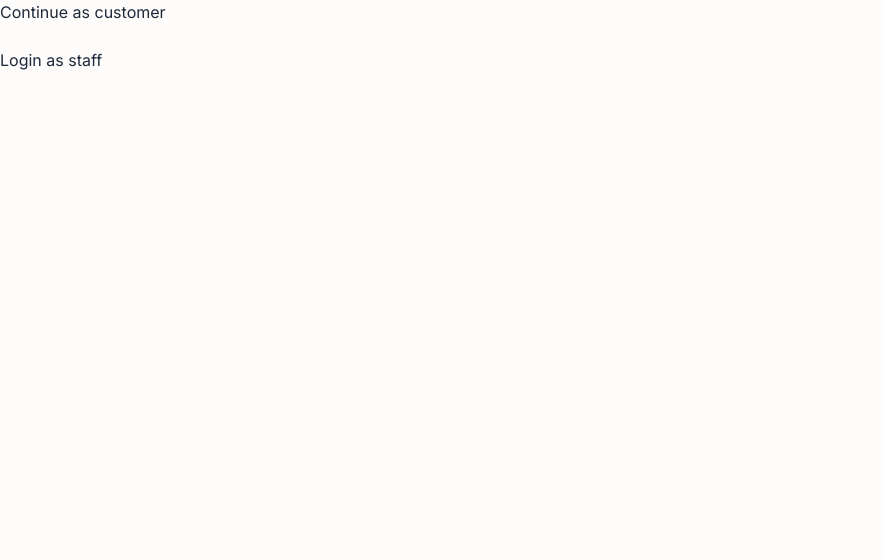
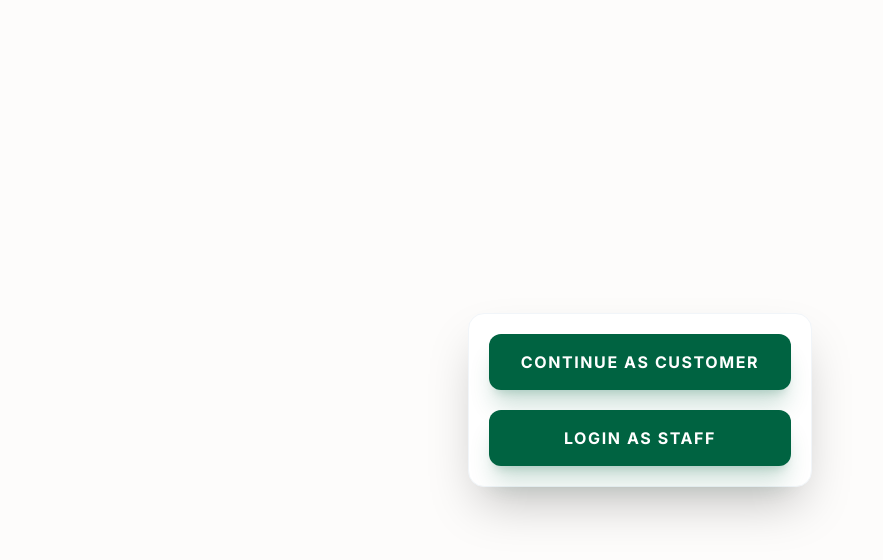
Before and after one commit to ionut-bujor/Oxaca, a React (Vite) app in the folder Frontend/: page /portal in a window 1280 px wide. Shown: the top 560 px of the page, without its empty margins (0-883 px from the left). Built offline with nearby package versions, Linux system fonts and the light colour scheme; a web font is replaced by a local one.

Commit message:
centred option buttons on the portal page

```diff
--- a/Frontend/src/pages/Auth.tsx
+++ b/Frontend/src/pages/Auth.tsx
@@ -1,12 +1,19 @@
 import React from "react";
 
 const auth: React.FC = () => {
-	//unsure how to add a style to this specifically - all i know is this is how im suppoesd to layout my work for using a router to page in react?
 	return (
-		<div>
-			<button type="button">Continue as customer</button>
-			<br/><br/>
-			<button type="button">Login as staff</button>
+		<div className="flex items-center justify-center min-h-screen">
+			<div className="group flex flex-col gap-y-5 bg-white p-5 rounded-2xl border border-slate-100 shadow-2xl">
+				<button
+					className="bg-primary text-white px-8 py-4 rounded-xl font-bold uppercase tracking-widest hover:bg-accent transition-all shadow-xl shadow-primary/20 active:scale-95">
+					Continue as customer
+				</button>
+
+				<button
+					className="bg-primary text-white px-8 py-4 rounded-xl font-bold uppercase tracking-widest hover:bg-accent transition-all shadow-xl shadow-primary/20 active:scale-95">
+					Login as staff
+				</button>
+			</div>
 		</div>
 	)
 }
```
Also changed, not shown: Frontend/src/pages/auth.tsx (+17 -8 lines).
